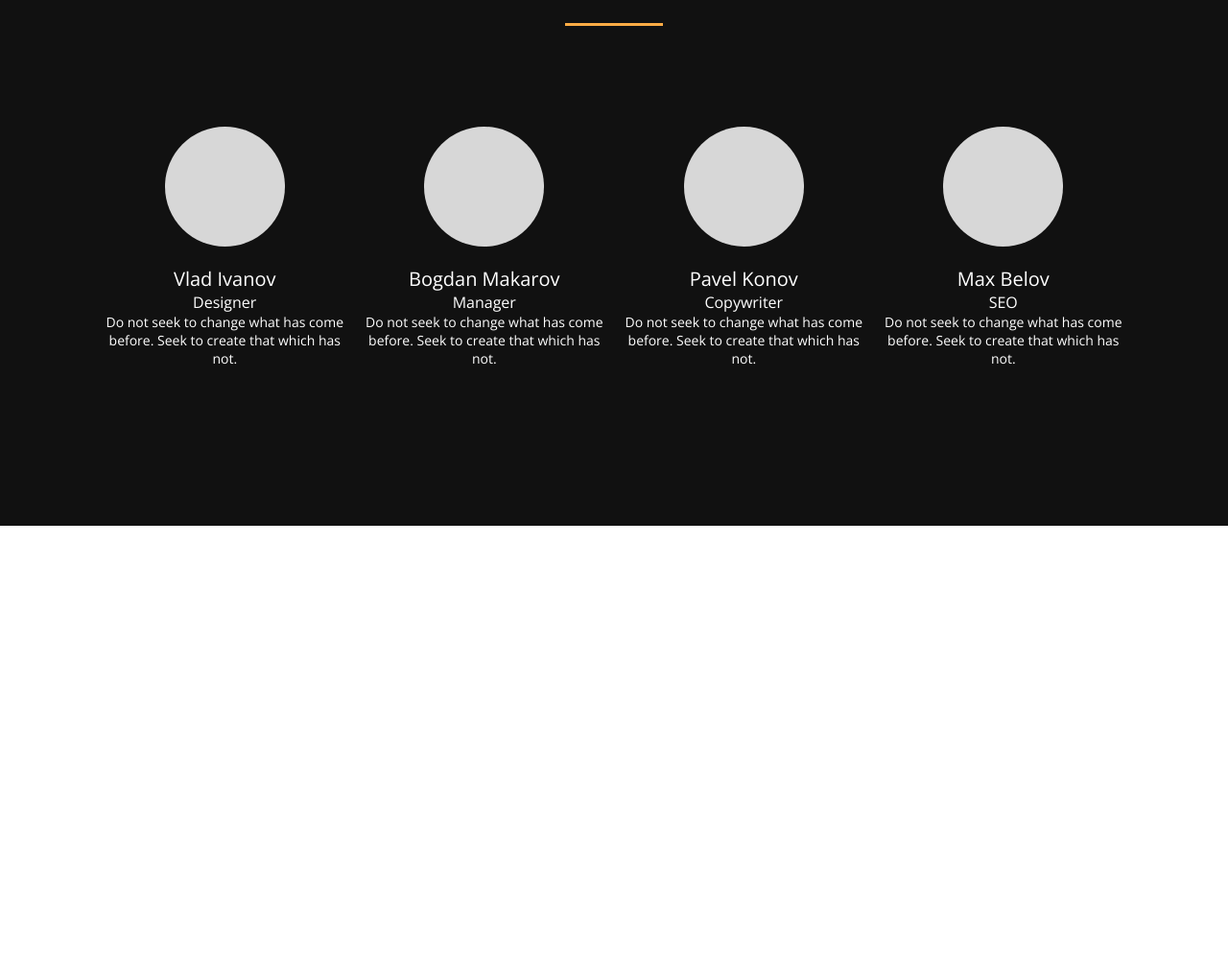
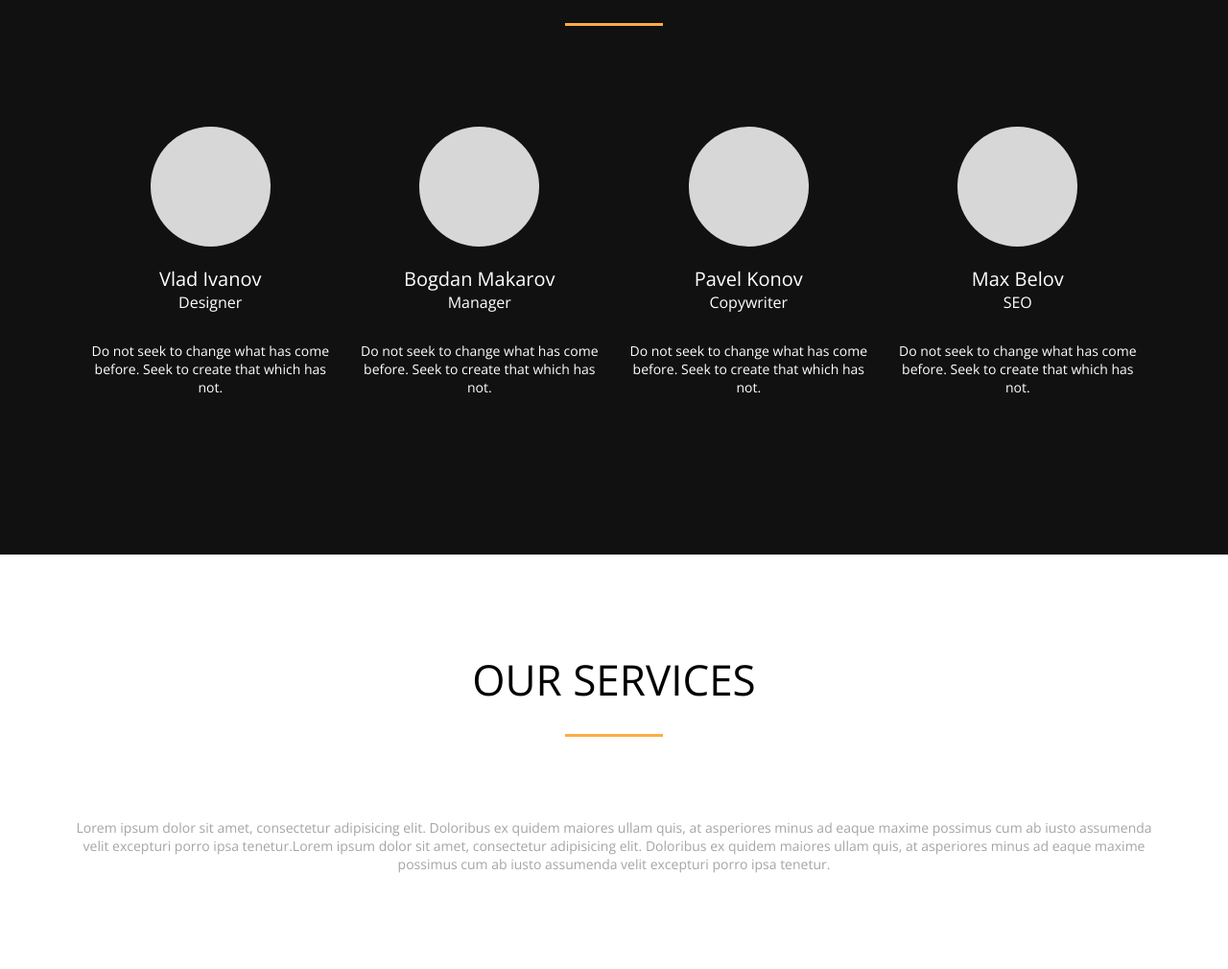
Before and after one commit to gwinplane/Web_dev, a plain HTML site: page index.html in a window 1280 px wide. Shown: the part 1589-2599 px from the top of the page at 96% size. Before the commit the page ends 2137 px from the top, so only its background shows below. Drawn offline with nearby package versions, Linux system fonts and the light colour scheme.

Commit message:
done third section

```diff
--- a/css/style.css
+++ b/css/style.css
@@ -169,9 +169,16 @@ body {
 
 .team_cards {
 	display: flex;
-	flex-direction: row;
-	margin: 0 30px;
+	justify-content: space-between;
+	margin: 0 10px;
 }
+
+
+.team_cards__per {
+	width: 33%;
+	padding: 0 5px;
+}
+
 
 .photo {
 	background-color: #d7d7d7;
@@ -182,20 +189,35 @@ body {
 	margin: 20px auto;
 }
 
-.team_cards__per {
-	flex-direction: column;
-}
-
 .name {
 	font: 20px bold;
 	font-family: Open Sans;
+	margin-bottom: 7px;
 }
 .position {
 	font-family: Open Sans;
 	font-size: 16px;
+	margin-bottom: 30px;
+
 }
+
+
+.position p {
+	margin-bottom: 30px;
+}
+
 
 .about_position {
 	font-family: Open Sans;
 	font-size: 14px;
 }
+
+.info {
+	padding: 100px 0 100px 0;
+}
+
+
+.info_text {
+	text-align: center;
+	color: #a5a5a5;
+}
--- a/index.html
+++ b/index.html
@@ -143,6 +143,22 @@
 				</div>
 			</div>
 		</section>
+		<section>
+			<section class="info">
+				<div class="container">
+					<div class="our_info team_cen">
+						<span class="our_info___serv title_team">
+						our services
+					</span>
+					</div>
+					<span class="info_text">
+						<p>Lorem ipsum dolor sit amet, consectetur adipisicing elit. Doloribus ex quidem maiores ullam quis, at asperiores minus ad eaque maxime possimus cum ab iusto assumenda velit excepturi porro ipsa tenetur.Lorem ipsum dolor sit amet, consectetur adipisicing elit. Doloribus ex quidem maiores ullam quis, at asperiores minus ad eaque maxime possimus cum ab iusto assumenda velit excepturi porro ipsa tenetur.</p>
+					</span>
+
+				</div>
+
+			</section>
+		</section>
 
 
 	</main>
```
